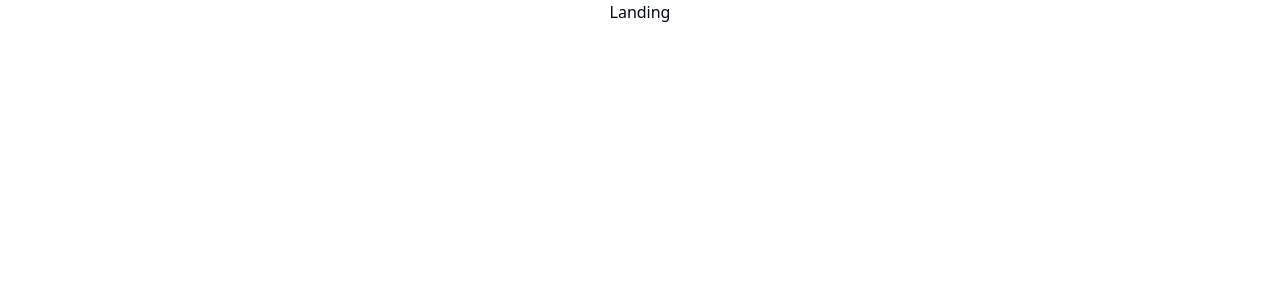
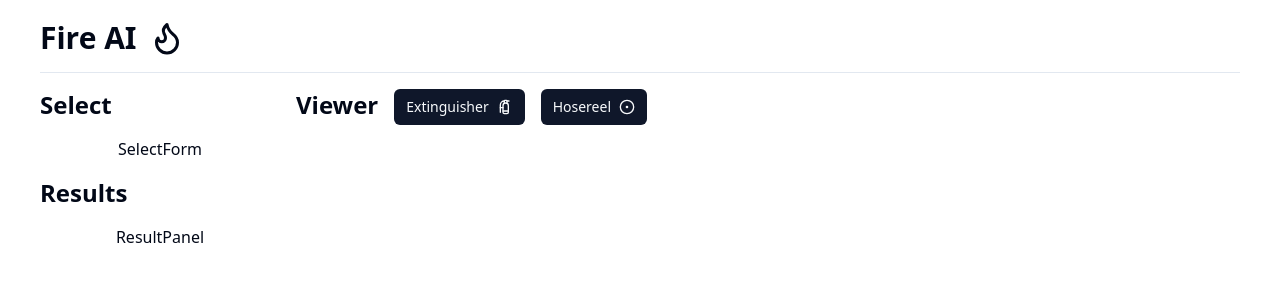
Before and after one commit to boblyx/fire, a React (Create React App) app in the folder fire-rvt/ui/web-ui/: page / in a window 1280 px wide. Shown: the top 300 px of the page. Built offline with nearby package versions, Linux system fonts and the light colour scheme.

Commit message:
Done base UI layout

```diff
--- /dev/null
+++ b/fire-rvt/ui/web-ui/src/components/ResultPanel.tsx
@@ -0,0 +1,9 @@
+import React from 'react'
+
+const ResultPanel = () => {
+  return (
+    <div>ResultPanel</div>
+  )
+}
+
+export default ResultPanel
--- /dev/null
+++ b/fire-rvt/ui/web-ui/src/components/SelectForm.tsx
@@ -0,0 +1,9 @@
+import React from 'react'
+
+const SelectForm = () => {
+  return (
+    <div>SelectForm</div>
+  )
+}
+
+export default SelectForm
--- a/fire-rvt/ui/web-ui/src/components/ui/button.tsx
+++ b/fire-rvt/ui/web-ui/src/components/ui/button.tsx
@@ -2,7 +2,7 @@ import * as React from "react"
 import { Slot } from "@radix-ui/react-slot"
 import { cva, type VariantProps } from "class-variance-authority"
 
-import { cn } from "@/src/lib/utils"
+import { cn } from "src/lib/utils";
 
 const buttonVariants = cva(
   "inline-flex items-center justify-center whitespace-nowrap rounded-md text-sm font-medium ring-offset-background transition-colors focus-visible:outline-none focus-visible:ring-2 focus-visible:ring-ring focus-visible:ring-offset-2 disabled:pointer-events-none disabled:opacity-50",
--- a/fire-rvt/ui/web-ui/src/components/ui/separator.tsx
+++ b/fire-rvt/ui/web-ui/src/components/ui/separator.tsx
@@ -1,7 +1,7 @@
 import * as React from "react"
 import * as SeparatorPrimitive from "@radix-ui/react-separator"
 
-import { cn } from "@/src/lib/utils"
+import { cn } from "src/lib/utils";
 
 const Separator = React.forwardRef<
   React.ElementRef<typeof SeparatorPrimitive.Root>,
--- a/fire-rvt/ui/web-ui/src/pages/Landing.tsx
+++ b/fire-rvt/ui/web-ui/src/pages/Landing.tsx
@@ -1,9 +1,57 @@
-import React from 'react'
+import {useState, useEffect} from "react";
+import { Flame, FireExtinguisher, CircleDot} from "lucide-react";
+import { Separator } from "../components/ui/separator";
+import { Button } from "../components/ui/button";
+import { Outlet, useNavigate } from "react-router-dom";
+import SelectForm from "../components/SelectForm";
+import ResultPanel from "../components/ResultPanel";
 
 const Landing = () => {
+  const [isLoading, setIsLoading] = useState(false);
+
+  const navigate = useNavigate();
+
   return (
-    <div>Landing</div>
-  )
-}
+    <div className="fixed w-full z-50 py-5 px-10 h-16">
+      <div className="flex justify-start space-x-3 mb-4 font-bold text-3xl">
+        <div>Fire AI</div>
+        <Flame size={36} />
+      </div>
+      <Separator />
+      <div className="grid grid-cols-5 mt-4 space-x-4">
+        <div className="col-span-1 space-y-4">
+          <div className="font-bold text-2xl text-start">Select</div>
+          <SelectForm />
+          <div className="font-bold text-2xl text-start">Results</div>
+          <ResultPanel />
+        </div>
+        <div className="col-span-4 space-y-4">
+          <div className="flex flex-wrap justify-start space-x-4">
+            <div className="font-bold text-2xl text-start">Viewer</div>
+            <Button
+              size="sm"
+              disabled={isLoading}
+              onClick={() => {
+                navigate("/extinguisher-plan");
+              }}
+            >
+              Extinguisher <FireExtinguisher className="w-4 h-4 ml-2" />
+            </Button>
+            <Button
+              size="sm"
+              disabled={isLoading}
+              onClick={() => {
+                navigate("/hosereel-plan");
+              }}
+            >
+              Hosereel <CircleDot className="w-4 h-4 ml-2" />
+            </Button>
+          </div>
+          <Outlet />
+        </div>
+      </div>
+    </div>
+  );
+};
 
-export default Landing
+export default Landing;
--- a/fire-rvt/ui/web-ui/tsconfig.json
+++ b/fire-rvt/ui/web-ui/tsconfig.json
@@ -2,7 +2,8 @@
   "compilerOptions": {
     "baseUrl": ".",
     "paths": {
-      "@/*": ["./*"]
+      "@/lib/*": ["./src/lib/*"],
+      "@/*": ["./src/*"]
     },
     "target": "es5",
     "lib": ["dom", "dom.iterable", "esnext"],
```
Also changed, not shown: fire-rvt/ui/web-ui/components.json.
